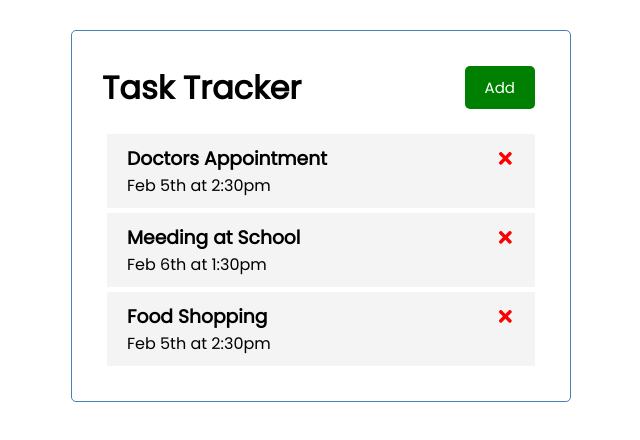
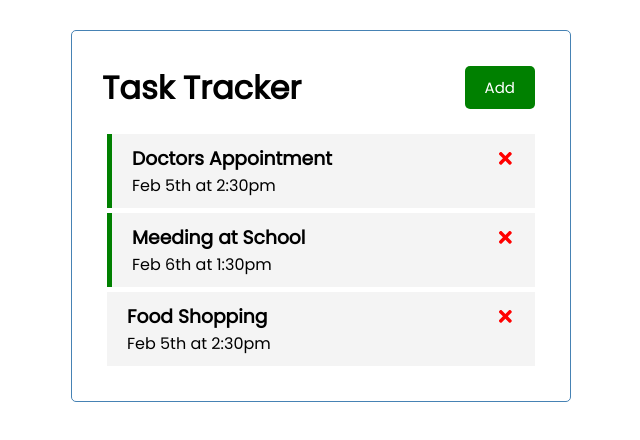
Before and after one commit to RLCASTRO/task-tracker, a React (Create React App) app: page / in a window 1280 px wide. Shown: the top 440 px of the page, without its empty margins (319-959 px from the left). Built offline with nearby package versions, Linux system fonts and the light colour scheme.

Commit message:
Toggle reminder css class working good

```diff
--- a/src/App.js
+++ b/src/App.js
@@ -31,7 +31,13 @@
 
   //Delete Task
   const deleteTask = (id) => {
-  setTasks(tasks.filter((task) => task.id !== id))
+    setTasks(tasks.filter((task) => task.id !== id))
+  }
+
+  //Toggle Reminder
+  const toggleReminder = (id) => {
+    setTasks(tasks.map((task) => task.id === id ? { ...task, reminder: !task.reminder } : task))
+
   }
 
   return (
@@ -39,7 +45,7 @@
       <Header />
       {/* passing the tasks as props to Tasks.js */}
       {/* ternary operator to decide what to display when empty */}
-      {tasks.length > 0 ? <Tasks tasks={tasks} onDelete={deleteTask} /> : 'No Tasks to Show' }
+      {tasks.length > 0 ? <Tasks tasks={tasks} onDelete={deleteTask} onToggle={toggleReminder} /> : 'No Tasks to Show'}
 
     </div>
   );
--- a/src/components/Task.js
+++ b/src/components/Task.js
@@ -1,7 +1,7 @@
 import { FaTimes } from 'react-icons/fa'
-const Task = ( {task, onDelete} ) => {
+const Task = ( {task, onDelete, onToggle} ) => {
   return (
-    <div className='task'>
+    <div className={`task ${task.reminder ? 'reminder' : ''}`} onDoubleClick={(e) => onToggle(task.id)}>
         <h3>
             {task.text}
             <FaTimes
--- a/src/components/Tasks.js
+++ b/src/components/Tasks.js
@@ -1,12 +1,18 @@
 
 import Task from './Task'
-const Tasks = ({ tasks, onDelete }) => {
+const Tasks = ({ tasks, onDelete, onToggle }) => {
 
 
     return (
         <>
             {tasks.map((task) => (
-                <Task key={task.id} task={task} onDelete={onDelete} />
+                <Task
+                    key={task.id}
+                    task={task}
+                    onDelete={onDelete}
+                    onToggle={onToggle}
+
+                />
             ))}
 
 
```
